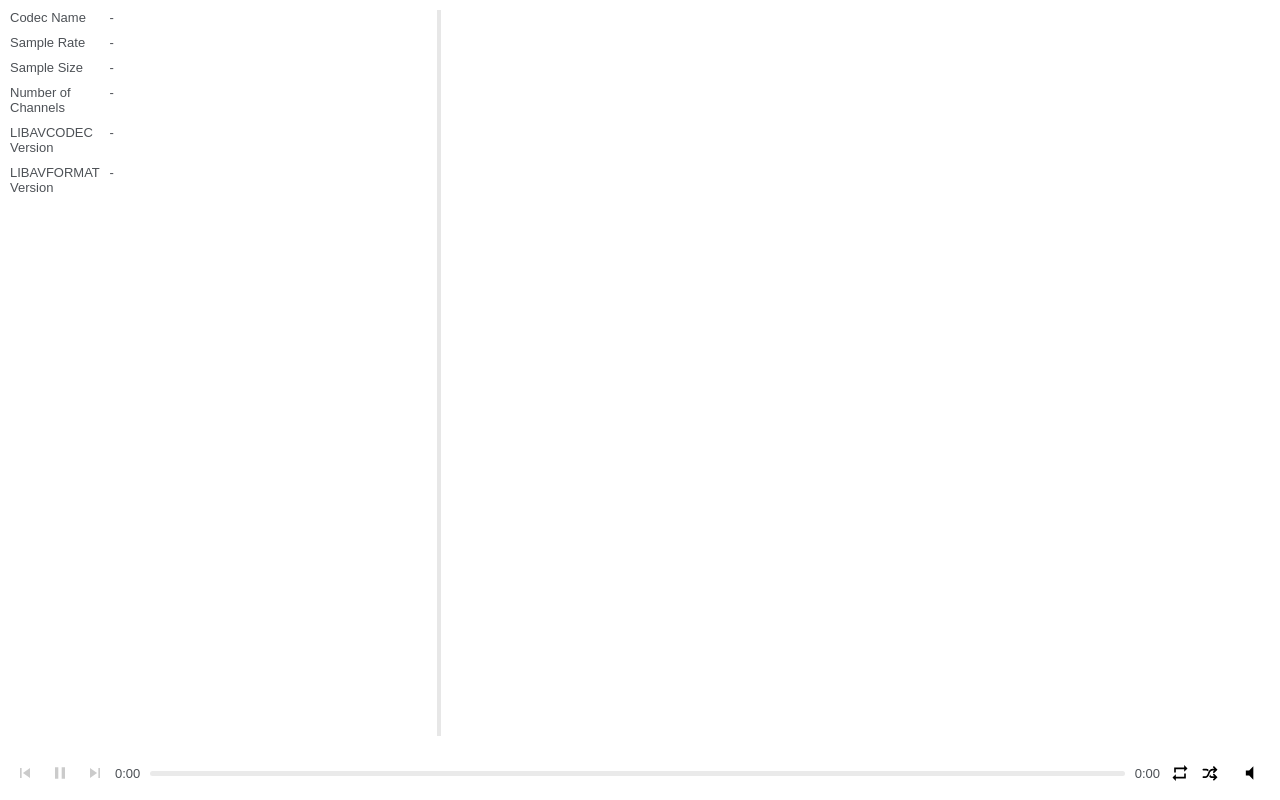
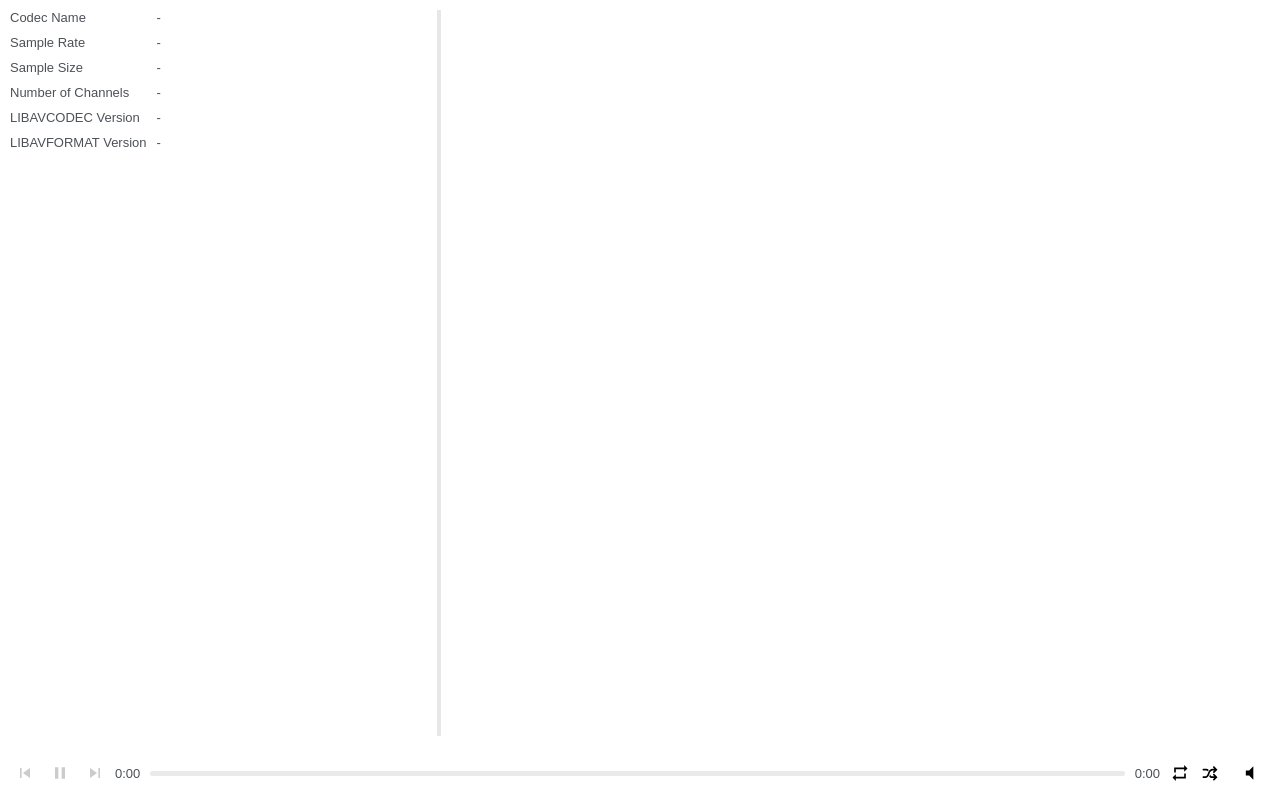
Before and after one commit to chandler-stimson/audio-player, a browser extension: page data/player/index.html in a window 1280 px wide. Drawn offline with Linux system fonts and the light colour scheme; no server answers.

Commit message:
version 0.2.4

```diff
--- a/data/player/index.css
+++ b/data/player/index.css
@@ -32,7 +32,8 @@ audio-view { /* stylelint-disable-line selector-type-no-unknown */
   grid-template-columns: min-content 1fr;
   grid-gap: 10px;
   align-self: start;
-  overflow: auto;
+  overflow: auto hidden;
+  white-space: nowrap;
 }
 #playlist {
   border-left: solid 4px #e7e7e7;
@@ -45,6 +46,7 @@ audio-view { /* stylelint-disable-line selector-type-no-unknown */
     display: none;
   }
 }
+
 @media screen and (min-height: 200px) {
   #flex {
     display: none !important;
```
Also changed, not shown: manifest.json.
